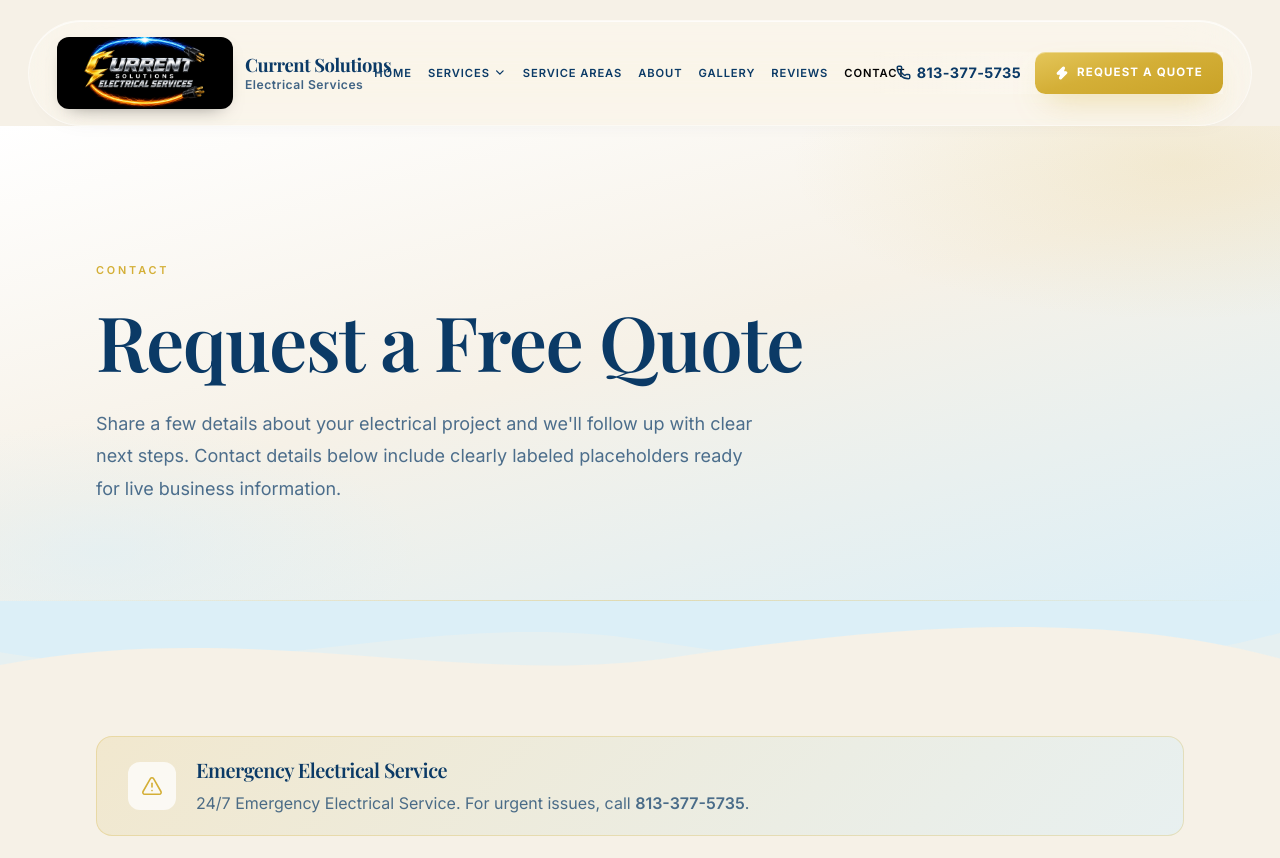
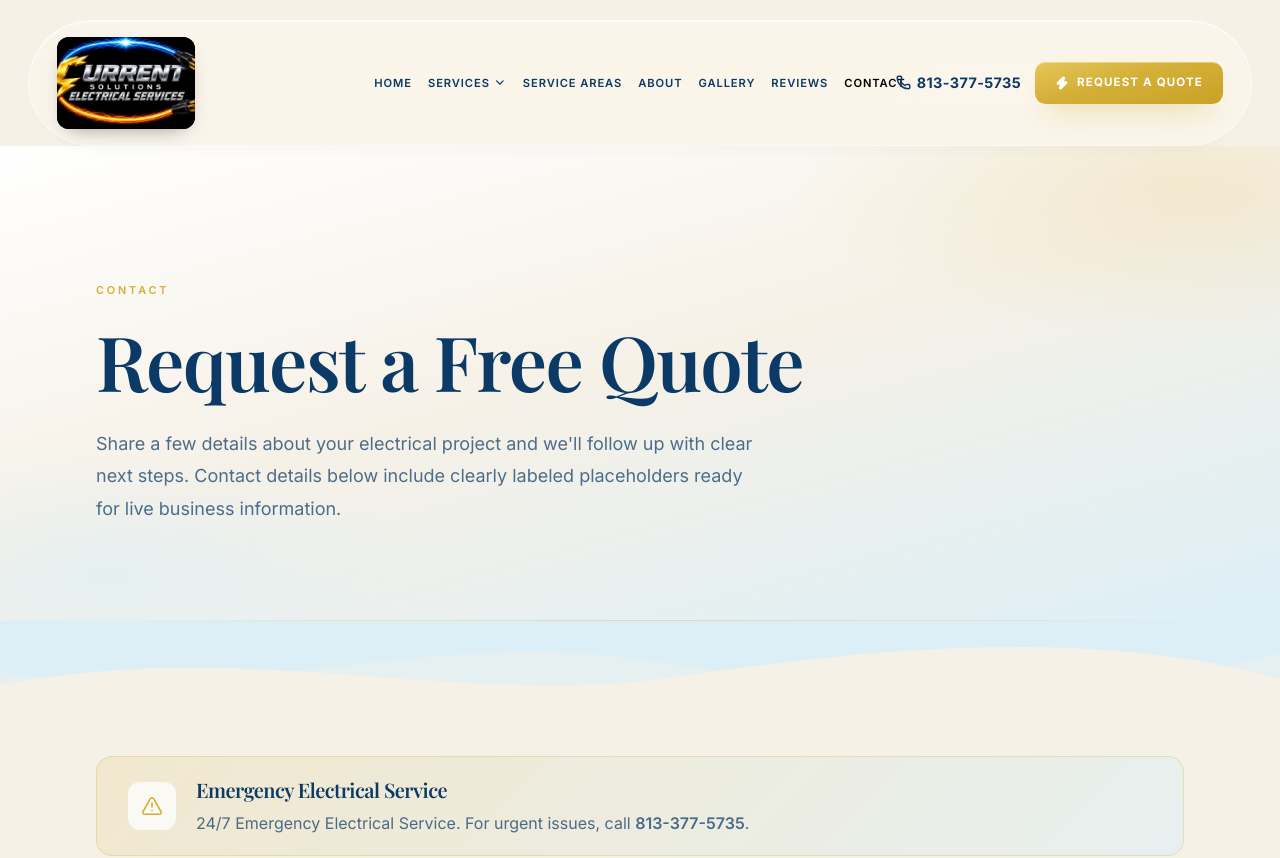
Before and after one commit to currentsolutions25/website, a Next.js app: page /contact in a window 1280 px wide. Shown: the top 858 px of the page. Built offline with nearby package versions, Linux system fonts and the light colour scheme.

Commit message:
Enlarge new logo lockup in header and footer
Increase logo mark size, update aspect ratio for the new artwork,
and remove the redundant wordmark beside the full logo.

Co-authored-by: currentsolutions25 <currentsolutions25@users.noreply.github.com>

```diff
--- a/src/components/BrandLogo.tsx
+++ b/src/components/BrandLogo.tsx
@@ -11,6 +11,9 @@ type BrandLogoProps = {
   imageScale?: number;
 };
 
+/** Matches current-solutions-logo.png (1536×1024) */
+const LOGO_ASPECT = 1536 / 1024;
+
 /**
  * Current Solutions brand lockup (static).
  */
@@ -20,7 +23,7 @@ export default function BrandLogo({
   showName = false,
   imageScale = 1,
 }: BrandLogoProps) {
-  const width = Math.round(height * 2.45);
+  const width = Math.round(height * LOGO_ASPECT);
 
   return (
     <span className={`inline-flex items-center gap-2.5 sm:gap-3 ${className}`}>
--- a/src/components/Footer.tsx
+++ b/src/components/Footer.tsx
@@ -56,7 +56,7 @@ export default function Footer() {
           {/* Brand */}
           <div className="sm:col-span-2 lg:col-span-3">
             <div className="flex items-center">
-              <BrandLogo height={64} />
+              <BrandLogo height={80} />
             </div>
             <p
               className="mt-5 max-w-xs text-sm leading-relaxed"
--- a/src/components/Header.tsx
+++ b/src/components/Header.tsx
@@ -65,15 +65,13 @@ export default function Header() {
             aria-label="Current Solutions Electrical Services home"
           >
             <BrandLogo
-              height={64}
-              showName
-              imageScale={1.2}
+              height={78}
+              imageScale={1.15}
               className="sm:hidden"
             />
             <BrandLogo
-              height={72}
-              showName
-              imageScale={1.2}
+              height={92}
+              imageScale={1.15}
               className="hidden sm:inline-flex"
             />
           </Link>
```
